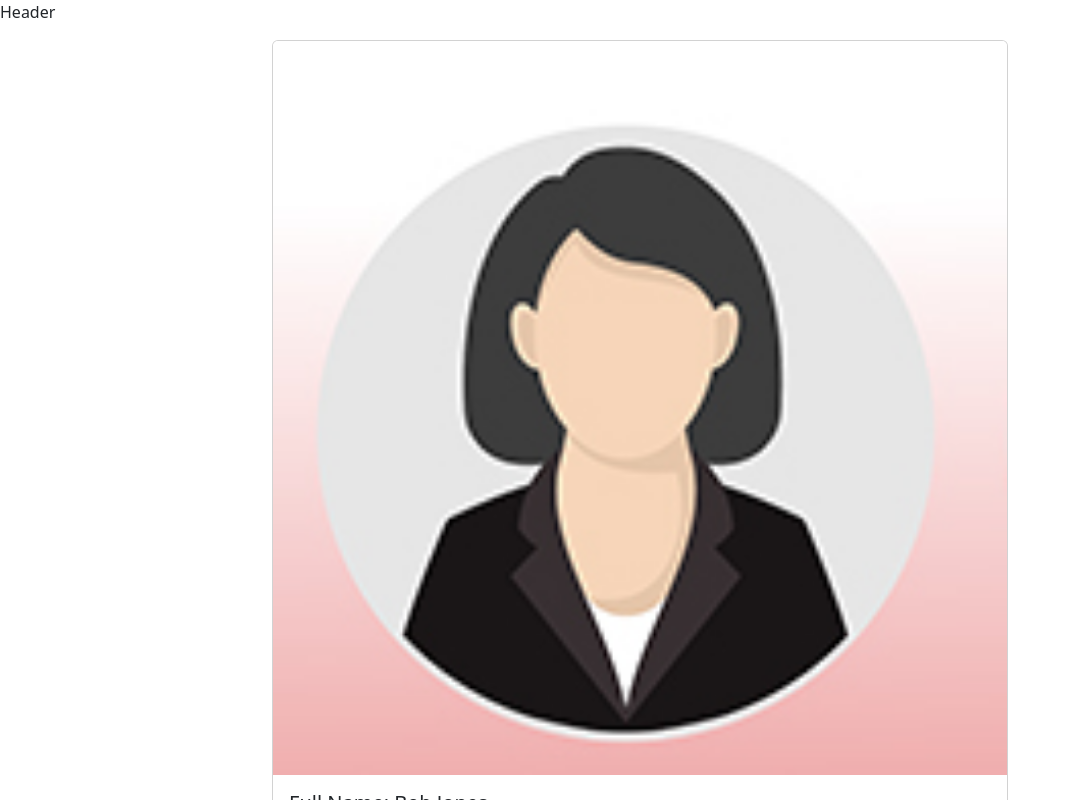
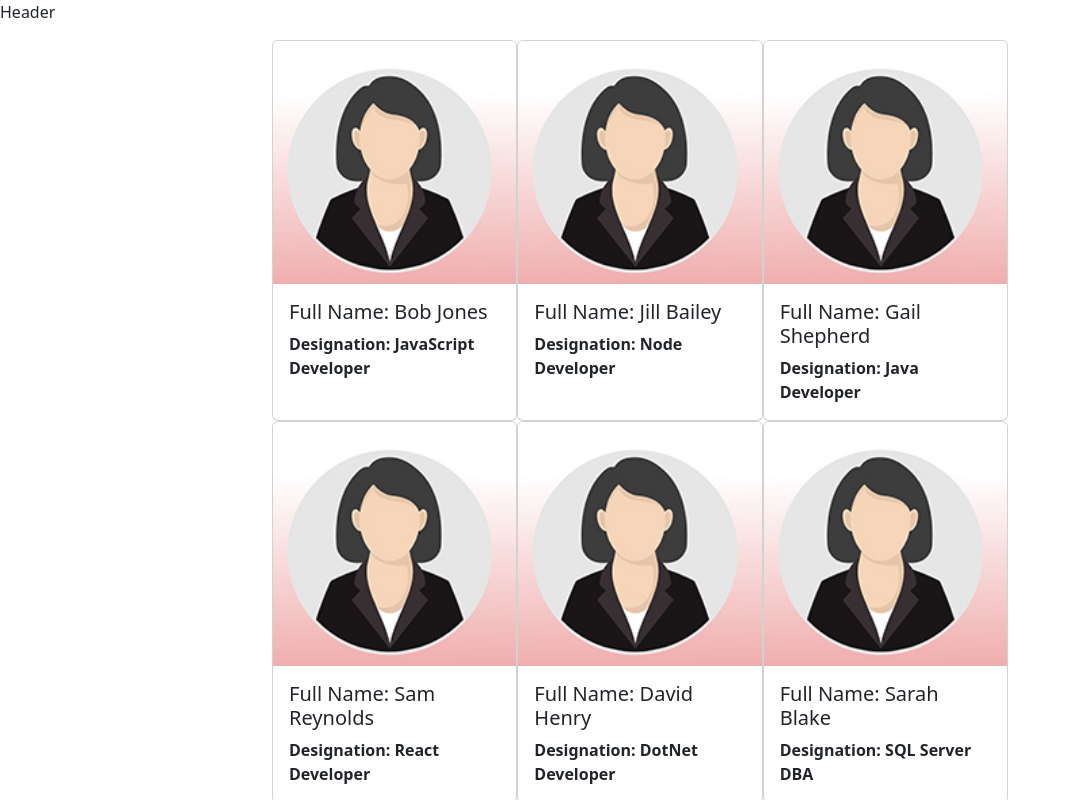
Before and after one commit to abnercabrera28/team-members, a React (Create React App) app: page / in a window 1280 px wide. Shown: the top 800 px of the page, without its empty margins (0-1070 px from the left). Built offline with nearby package versions, Linux system fonts and the light colour scheme.

Commit message:
add styling to card-collection

```diff
--- a/src/App.js
+++ b/src/App.js
@@ -1,6 +1,7 @@
 import Header from "./Header";
 import Footer from "./Footer";
 import Employees from "./Employees";
+import "./index.css"
 
 function App() {
   return (
--- a/src/index.css
+++ b/src/index.css
@@ -1,4 +1,4 @@
-body {
+/* body {
   margin: 0;
   font-family: -apple-system, BlinkMacSystemFont, 'Segoe UI', 'Roboto', 'Oxygen',
     'Ubuntu', 'Cantarell', 'Fira Sans', 'Droid Sans', 'Helvetica Neue',
@@ -10,4 +10,9 @@ body {
 code {
   font-family: source-code-pro, Menlo, Monaco, Consolas, 'Courier New',
     monospace;
+} */
+
+.card-collection {
+  display: grid;
+  grid-template-columns: 1fr 1fr 1fr;
 }
```
